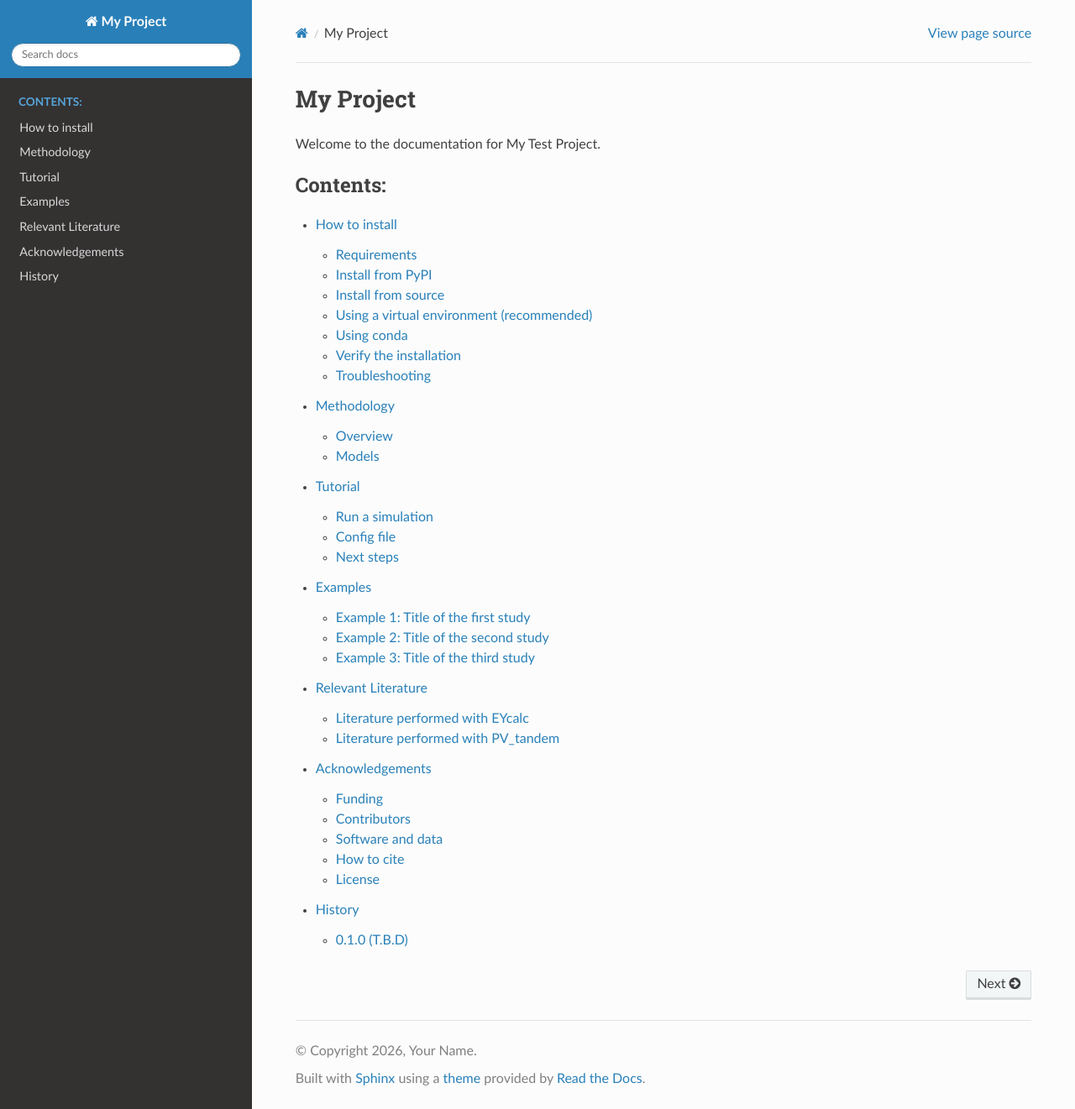
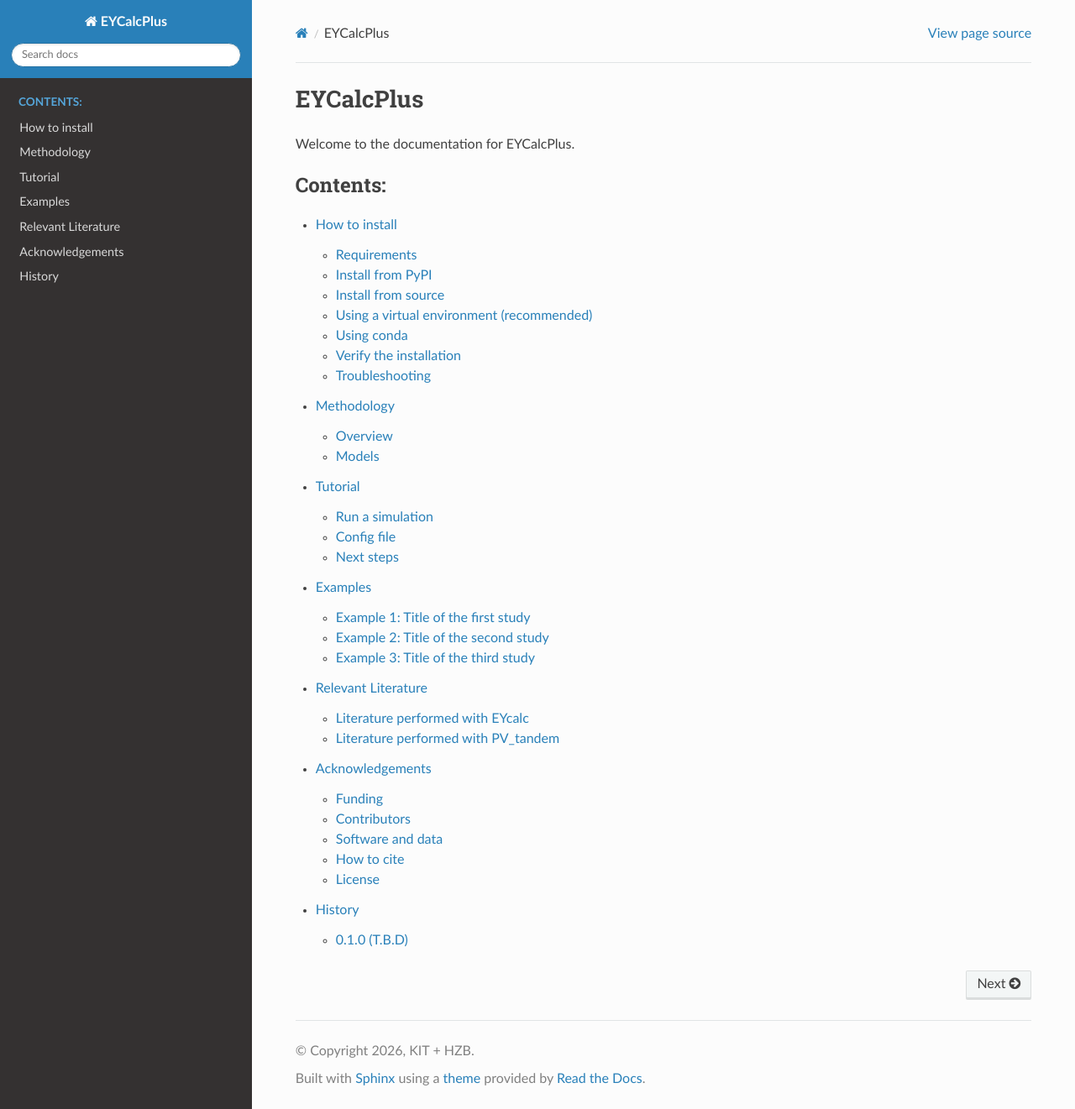
Before and after one commit to YBlom1999/testReadTheDocs, a Sphinx documentation site: the page built from docs/index.rst, in a window 1280 px wide and 1321 px high. Shown: the whole window at 84% size. Built offline with Sphinx 7.4.7 and the Read the Docs theme 3.1.0, drawn with Linux system fonts in a browser that asks for light colours.

Commit message:
update title

```diff
--- a/docs/conf.py
+++ b/docs/conf.py
@@ -3,9 +3,9 @@
 
 # -- Project information -----------------------------------------------------
 
-project = "My Project"
-author = "Your Name"
-copyright = "2026, Your Name"
+project = "EYCalcPlus"
+author = "KIT + HZB"
+copyright = "2026, KIT + HZB"
 release = "0.1.0"  # full version, e.g. "1.2.3"
 version = "0.1"  # short X.Y version
 
--- a/docs/index.rst
+++ b/docs/index.rst
@@ -1,7 +1,7 @@
-My Project
+EYCalcPlus
 ==========
 
-Welcome to the documentation for My Test Project.
+Welcome to the documentation for EYCalcPlus.
 
 .. toctree::
    :maxdepth: 2
```
